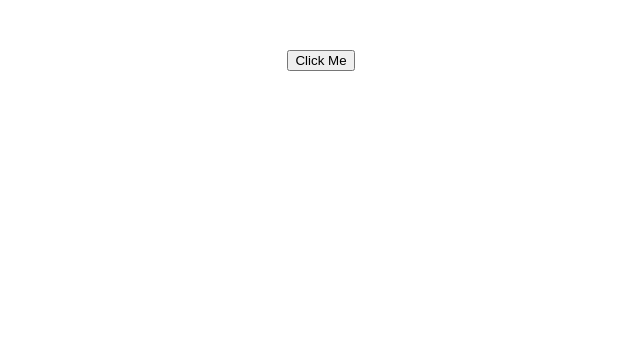
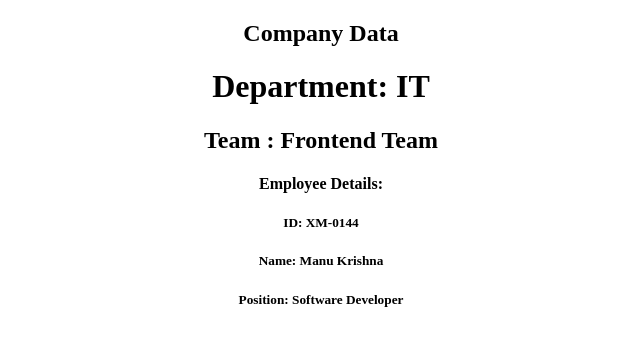
Before and after one commit to krishna-123-star/reactProjects, a React (Vite) app: page / in a window 1280 px wide. Shown: the top 346 px of the page, without its empty margins (319-959 px from the left). Built offline with nearby package versions, Linux system fonts and the light colour scheme.

Commit message:
Props Drilling

```diff
--- a/src/App.tsx
+++ b/src/App.tsx
@@ -1,17 +1,47 @@
 import Button from "./Button";
+import CartApp from "./Cart";
+import Counter from "./Counter";
+import CounterWithTitle from "./CounterWithTitle";
+import { Department } from "./Department";
+import LoginForm from "./LoginForm";
+import Products from "./Products";
+import TimeInterval from "./TimeInterval";
+import ThemeToggler from "./Toggler";
 import UserProfile from "./UserProfile";
 
 const handleClick = () => {
   alert("Clicked me");
 };
 
+export type EmployeeData = {
+  id: string;
+  name: string;
+  position: string;
+  department: string;
+  team: string;
+};
+
 function App() {
+  const empData: EmployeeData = {
+    id: 'XM-0144',
+    name: "Manu Krishna",
+    position: "Software Developer",
+    department: "IT",
+    team: "Frontend Team",
+  };
   return (
-    <div
-      style={{ display: "flex", justifyContent: "center", marginTop: "50px" }}
-    >
+        <div style={{ textAlign: "center", marginTop: "20px" }}>
       {/* <UserProfile /> */}
-      <Button label="Click Me" onClick={handleClick} />
+      {/* <Button label="Click Me" onClick={handleClick} /> */}
+      {/* <Counter/> */}
+      {/* <LoginForm/> */}
+      {/* <ThemeToggler/> */}
+      {/* <Products/> */}
+      {/* <CounterWithTitle/> */}
+      {/* <TimeInterval/> */}
+      {/* <CartApp/> */}
+      <h2>Company Data</h2>
+      <Department employee={empData} />
     </div>
   );
 }
--- /dev/null
+++ b/src/Department.tsx
@@ -0,0 +1,15 @@
+import type { EmployeeData } from "./App";
+import { Team } from "./Team";
+
+type DepartmentProps = {
+  employee: EmployeeData;
+};
+export const Department = ({ employee }: DepartmentProps) => {
+  return (
+    <div style={{ textAlign: "center", marginTop: "20px" }}>
+
+      <h1>Department: {employee.department}</h1>
+      <Team employee={employee} />
+    </div>
+  );
+};
--- /dev/null
+++ b/src/Employee.tsx
@@ -0,0 +1,15 @@
+import type { EmployeeData } from "./App";
+
+type EmployeeProps = {
+  employee: EmployeeData;
+};
+export const Employee = ({ employee }: EmployeeProps) => {
+  return (
+    <>
+      <h4>Employee Details:</h4>
+      <h5>ID: {employee.id}</h5>
+      <h5>Name: {employee.name}</h5>
+      <h5>Position: {employee.position}</h5>
+    </>
+  );
+};
--- /dev/null
+++ b/src/Team.tsx
@@ -0,0 +1,14 @@
+import type { EmployeeData } from "./App";
+import { Employee } from "./Employee";
+
+type TeamProps = {
+  employee: EmployeeData;
+};
+export const Team = ({ employee }: TeamProps) => {
+  return (
+    <div style={{ textAlign: "center", marginTop: "20px" }}>
+      <h2>Team : {employee.team}</h2>
+      <Employee employee={employee} />
+      </div>
+  );
+};
```
